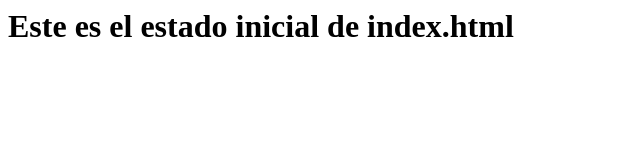
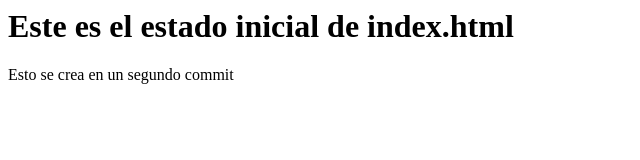
Before and after one commit to Sergioandres21/PruebaGit, a plain HTML site: page index.html in a window 1280 px wide. Shown: the whole page, without its empty margins (0-640 px from the left). Drawn offline with Linux system fonts and the light colour scheme.

Commit message:
Segundo Commit

```diff
--- a/index.html
+++ b/index.html
@@ -1 +1,2 @@
 <h1>Este es el estado inicial de index.html</h1>
+<p>Esto se crea en un segundo commit</p>
```
